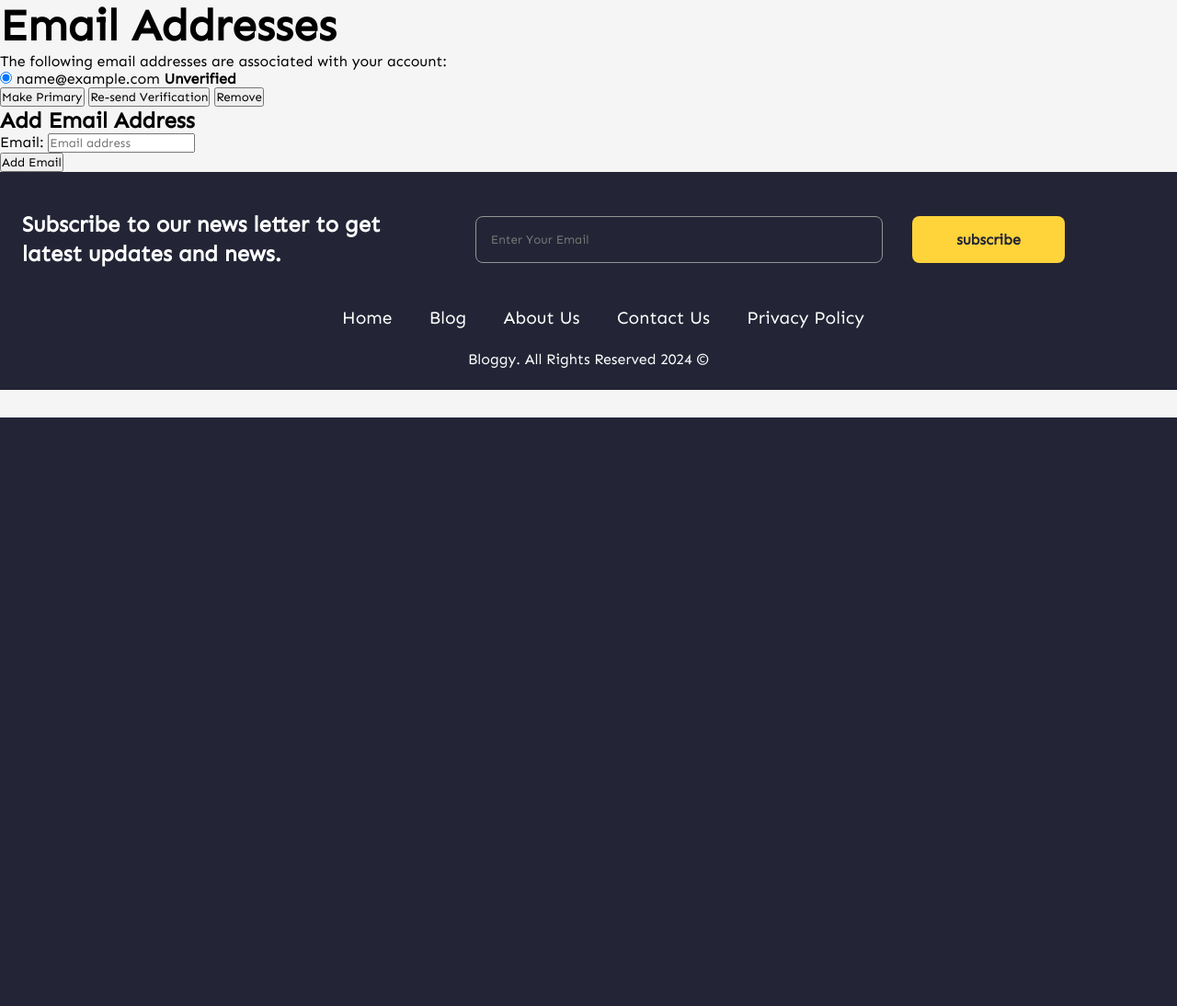
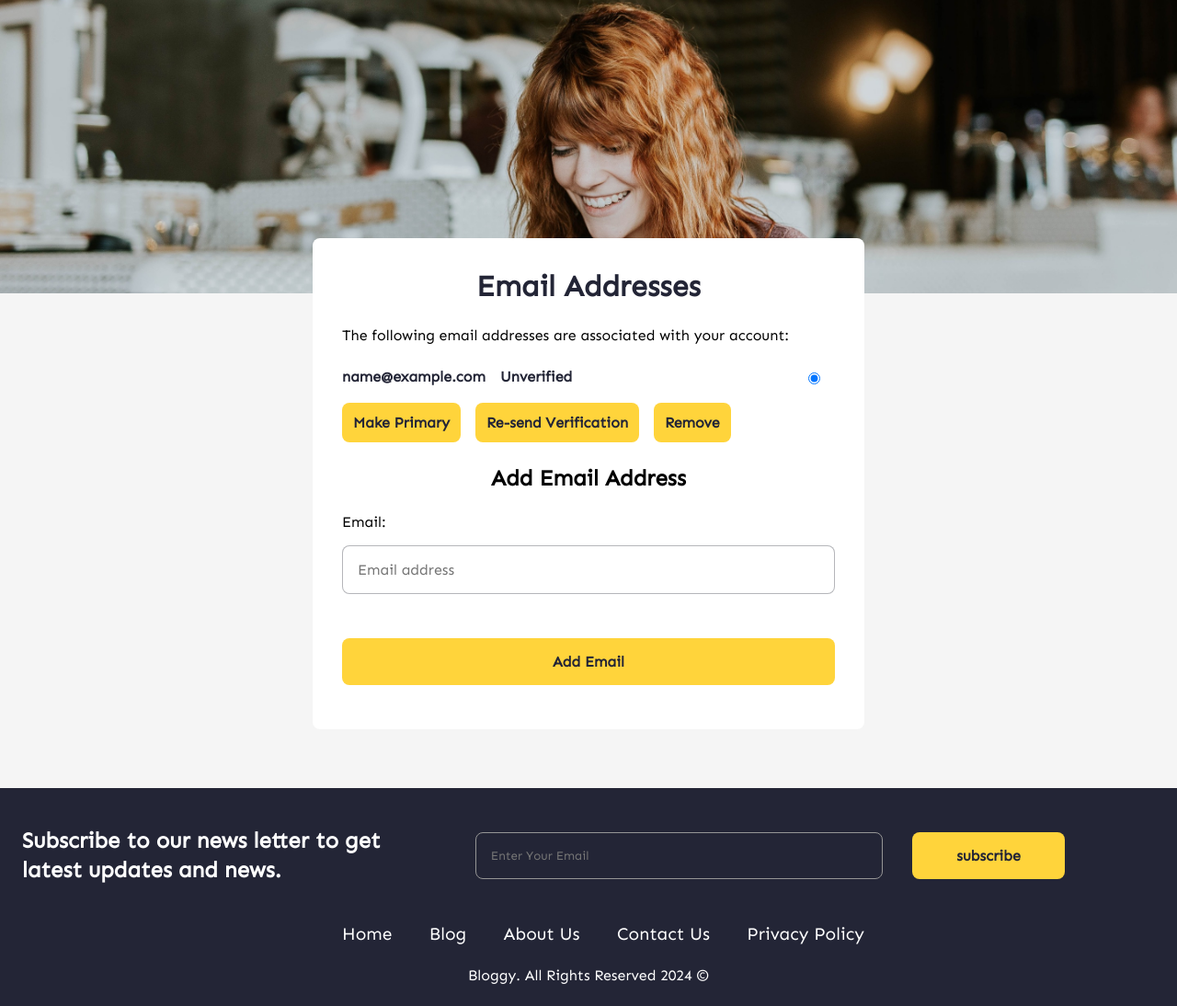
Before and after one commit to kimanxo/Bloggy, a Django app: page /accounts/email/ in a window 1280 px wide. Shown: the part 346-1440 px from the top of the page at 92% size. Before the commit the page ends 800 px from the top, so only its background shows below. Run offline with Django 4.2, Linux system fonts and the light colour scheme; the visitor is signed in with stand-in values (Sample User, id 1); data comes from the database, SQL or seed files in the repository; grey boxes are pictures that could not be loaded.

Commit message:
added email change functionality + styles fixes

```diff
--- a/static/article/styles.css
+++ b/static/article/styles.css
@@ -22,7 +22,7 @@
   gap: 1rem;
 }
 
-.post_author span {
+.post_author .author{
   color: var(--blue);
   font-weight: 600;
 }
--- /dev/null
+++ b/static/settings/email.css
@@ -0,0 +1,142 @@
+main {
+  position: relative;
+}
+
+/* in the dom, the image comes before the section */
+main img {
+  width: 100%;
+  height: 30vh;
+  object-fit: cover;
+}
+
+main section {
+  position: inherit;
+  background-color: white;
+  width: 90%;
+  max-width: 600px;
+  margin: -4rem auto 4rem auto;
+  border-radius: var(--rounded);
+  padding: 2rem;
+  z-index: 1;
+  display: flex;
+  flex-direction: column;
+  align-items: center;
+  gap: 1.5rem;
+}
+
+main section p {
+  width: 100%;
+}
+
+main section form {
+  display: flex;
+  flex-direction: column;
+  align-items: start;
+  gap: 1rem;
+  width: 100%;
+}
+
+main section h1 {
+  color: #232536;
+  text-align: center;
+  font-size: 2rem;
+  font-weight: 700;
+  line-height: 2.5rem;
+}
+
+.status {
+  width: 100%;
+  display: flex;
+  flex-direction: column;
+  gap: 1rem;
+  color: var(--black, #232536);
+  font-size: 1rem;
+  font-weight: 700;
+  line-height: 1.5rem;
+}
+.status p {
+  display: flex;
+  width: 100%;
+  position: relative;
+}
+.status label {
+  display: flex;
+  gap: 1rem;
+  flex-wrap: wrap;
+  width: 80%;
+}
+
+.actions {
+  width: 100%;
+  display: flex;
+  justify-content: start;
+  gap: 1rem;
+  font-size: 1rem;
+  flex-wrap: wrap;
+}
+
+.actions button {
+  border-radius: var(--rounded);
+  background: var(--yellow, #ffd43b);
+  color: var(--black);
+  border: none;
+  padding: 0.75rem;
+  font-size: var(--h6);
+  font-weight: 700;
+  cursor: pointer;
+}
+.status input {
+  margin: 0 1rem;
+  cursor: pointer;
+  position: absolute;
+  bottom: 4px;
+  right: 0;
+}
+
+main section form:last-child input {
+  border-radius: var(--rounded);
+  width: 100%;
+  margin: 1rem 0;
+  padding: 1rem;
+  border: 1px solid rgba(109, 110, 118, 0.5);
+  font-size: 1rem;
+  outline-color: rgba(109, 110, 118, 0.7);
+}
+
+main section form:last-child button {
+  border-radius: var(--rounded);
+  background: var(--yellow, #ffd43b);
+  color: var(--black);
+  border: none;
+  width: 100%;
+  padding: 1rem;
+  font-size: var(--h6);
+  font-weight: 700;
+  margin: 1rem auto;
+  cursor: pointer;
+}
+
+#login-link {
+  font-weight: 600;
+}
+
+main section form ul {
+  display: none;
+}
+
+main section form .errorlist {
+  display: block;
+  background-color: inherit;
+}
+
+.errorlist li {
+  color: red;
+  line-height: 1.5rem;
+  font-size: 0.85rem;
+}
+
+@media screen and (min-width: 680px) {
+  main img {
+    height: 40vh;
+  }
+}
--- a/templates/account/email.html
+++ b/templates/account/email.html
@@ -1,9 +1,17 @@
 {% extends "base.html" %}
+{% load static %}
 {% load allauth i18n %}
-{% block head_title %}
-    {% trans "Email Addresses" %}
-{% endblock head_title %}
+{% block title %}
+    Email Management
+{% endblock title %}
+{% block css %}
+  {% static 'settings/email.css' %}
+{% endblock %}
 {% block content %}
+<script src="{% static 'register/register.js' %}" defer></script>
+<main>
+    <img src="{% static 'connect.png' %}" alt="">
+    <section>
     {% element h1 %}
         {% trans "Email Addresses" %}
     {% endelement %}
@@ -13,6 +21,7 @@
         {% element form form=form action=email_url method="post" %}
             {% slot body %}
                 {% csrf_token %}
+                <div class="status">
                 {% for radio in emailaddress_radios %}
                     {% with emailaddress=radio.emailaddress %}
                         {% element field type="radio" checked=radio.checked name="email" value=emailaddress.email id=radio.id %}
@@ -36,8 +45,10 @@
                         {% endelement %}
                     {% endwith %}
                 {% endfor %}
+                </div>
             {% endslot %}
             {% slot actions %}
+            <div class="actions">
                 {% element button type="submit" name="action_primary" %}
                     {% trans 'Make Primary' %}
                 {% endelement %}
@@ -47,6 +58,7 @@
                 {% element button tags="danger,delete" type="submit" name="action_remove" %}
                     {% trans 'Remove' %}
                 {% endelement %}
+            </div>
             {% endslot %}
         {% endelement %}
     {% else %}
@@ -72,6 +84,8 @@
             {% endslot %}
         {% endelement %}
     {% endif %}
+    </section>
+</main>
 {% endblock content %}
 {% block extra_body %}
     <script type="text/javascript">
--- a/templates/article/author.html
+++ b/templates/article/author.html
@@ -1,7 +1,7 @@
 <div class="post_author">
   <a href="{% url 'author_posts' article.author.pk %}"><img src="{{ article.author.image.url }}" alt="author" /></a>
   <div>
-    <span>{{ article.author.name|title }}</span>
+    <a class="author" href="{% url 'author_posts' article.author.pk %}">{{ article.author.name|title }}</a>
     <p>
       <a href="{% url 'category_posts' article.category.pk %}">{{ article.category.name|upper }}</a> | {{ article.created_at|date:'N j, Y, H:m:s' }}
     </p>
```
Also changed, not shown: static/landing/style.css (+27 -43 lines), static/settings/style.css (+20 -17 lines), templates/account/email_change.html (line endings or trailing spaces).
